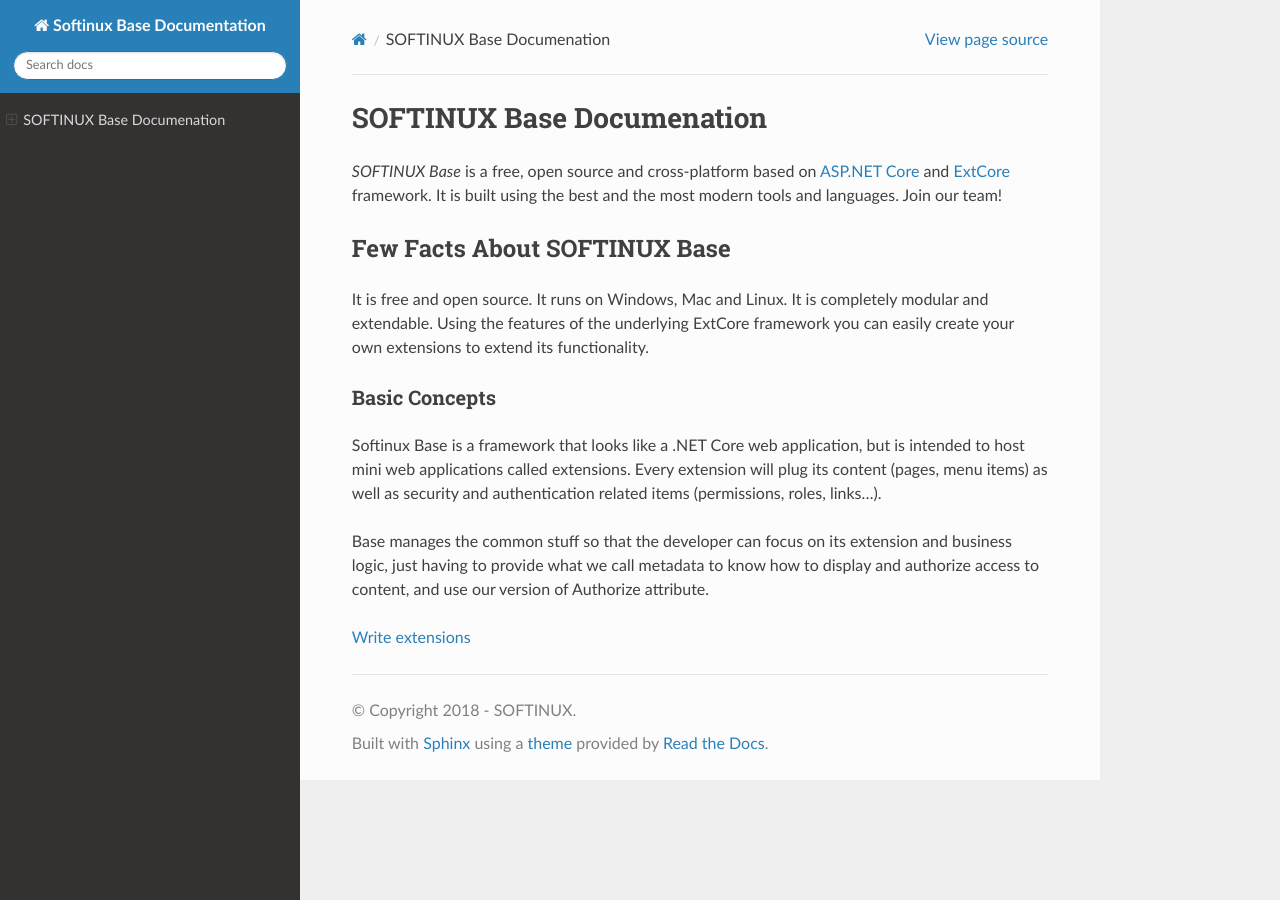
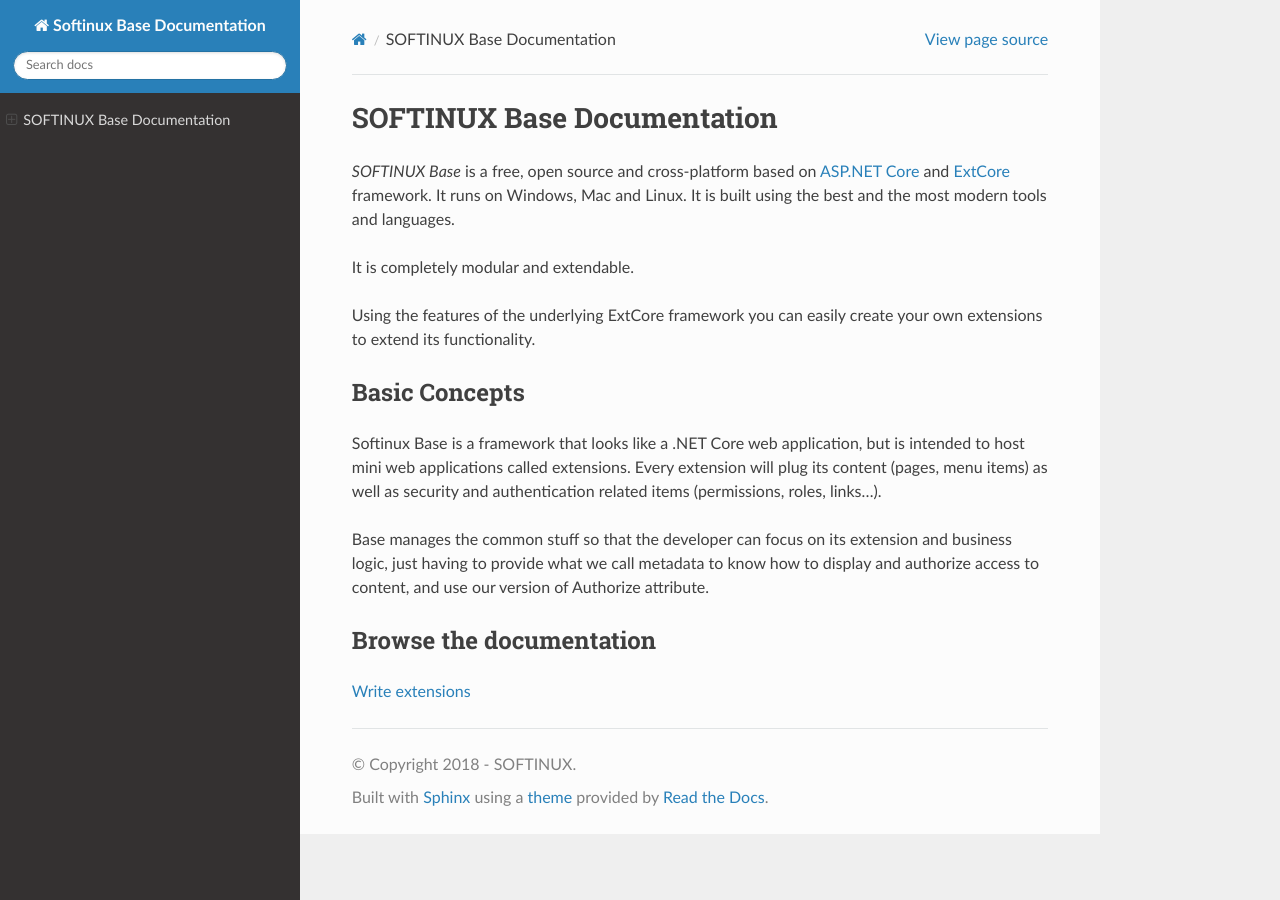
Before and after one commit to SOFTINUX/Base_Doc, a Sphinx documentation site: the page built from source/index.rst, in a window 1280 px wide. Built offline with Sphinx 7.4.7 and the Read the Docs theme 2.0.0, drawn with Linux system fonts in a browser that asks for light colours.

Commit message:
Improve index page

```diff
--- a/source/index.rst
+++ b/source/index.rst
@@ -1,20 +1,21 @@
-SOFTINUX Base Documenation
-==========================
+SOFTINUX Base Documentation
+###########################
 
 *SOFTINUX Base* is a free, open source and cross-platform based on `ASP.NET Core <https://docs.microsoft.com/en-us/aspnet/core/>`_ and `ExtCore <http://extcore.net/>`_ framework.
+It runs on Windows, Mac and Linux.
 It is built using the best and the most modern tools and languages.
-Join our team!
 
-Few Facts About SOFTINUX Base
------------------------------
-It is free and open source.
-It runs on Windows, Mac and Linux.
-It is completely modular and extendable. Using the features of the underlying ExtCore framework you can easily create your own extensions to extend its functionality.
+It is completely modular and extendable.
+
+Using the features of the underlying ExtCore framework you can easily create your own extensions to extend its functionality.
 
 Basic Concepts
-^^^^^^^^^^^^^^
+**************
 Softinux Base is a framework that looks like a .NET Core web application, but is intended to host mini web applications called extensions. Every extension will plug its content (pages, menu items) as well as security and authentication related items (permissions, roles, links...).
 
 Base manages the common stuff so that the developer can focus on its extension and business logic, just having to provide what we call metadata to know how to display and authorize access to content, and use our version of Authorize attribute.
 
+Browse the documentation
+************************
+
 :doc:`Write extensions </write_extensions>`
```
